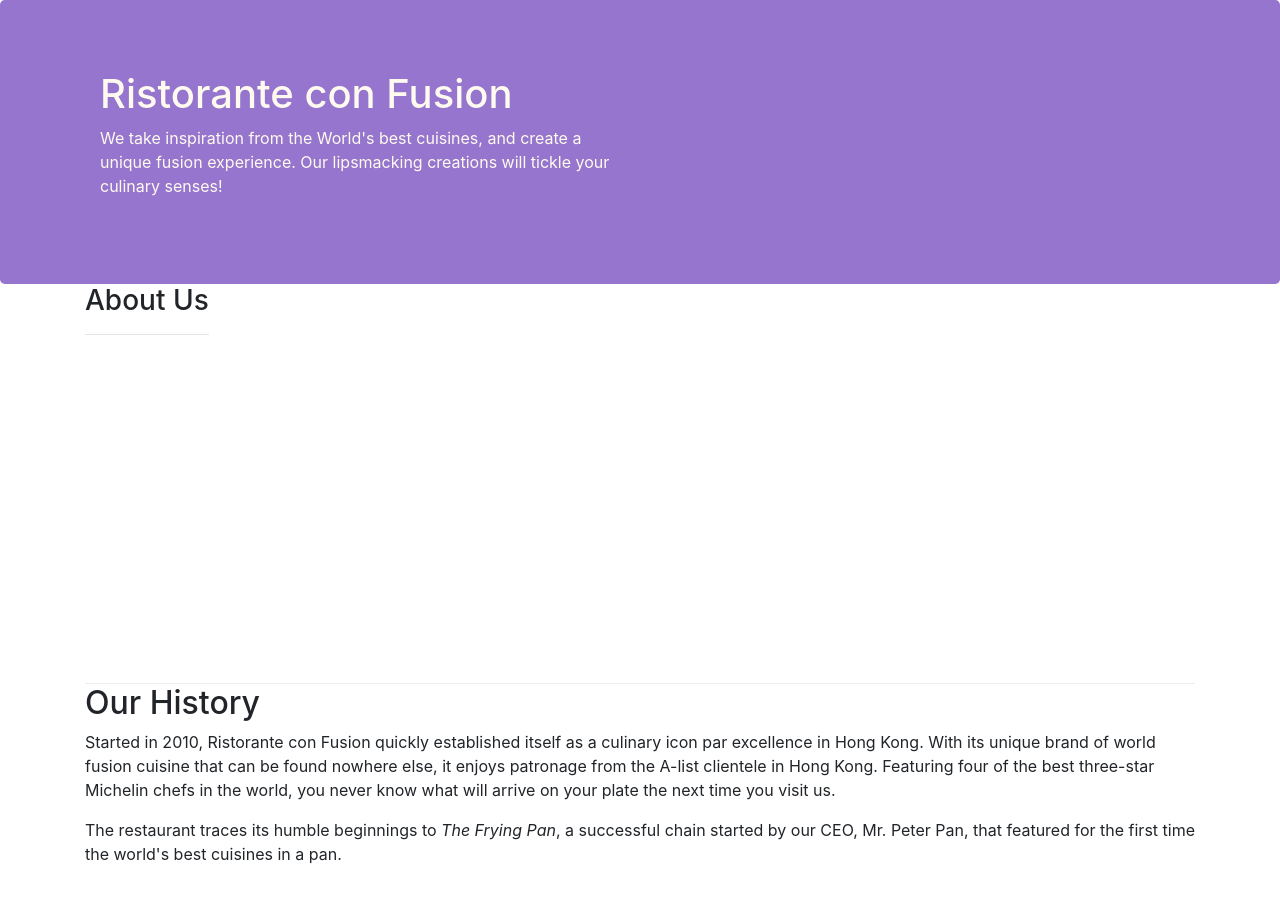
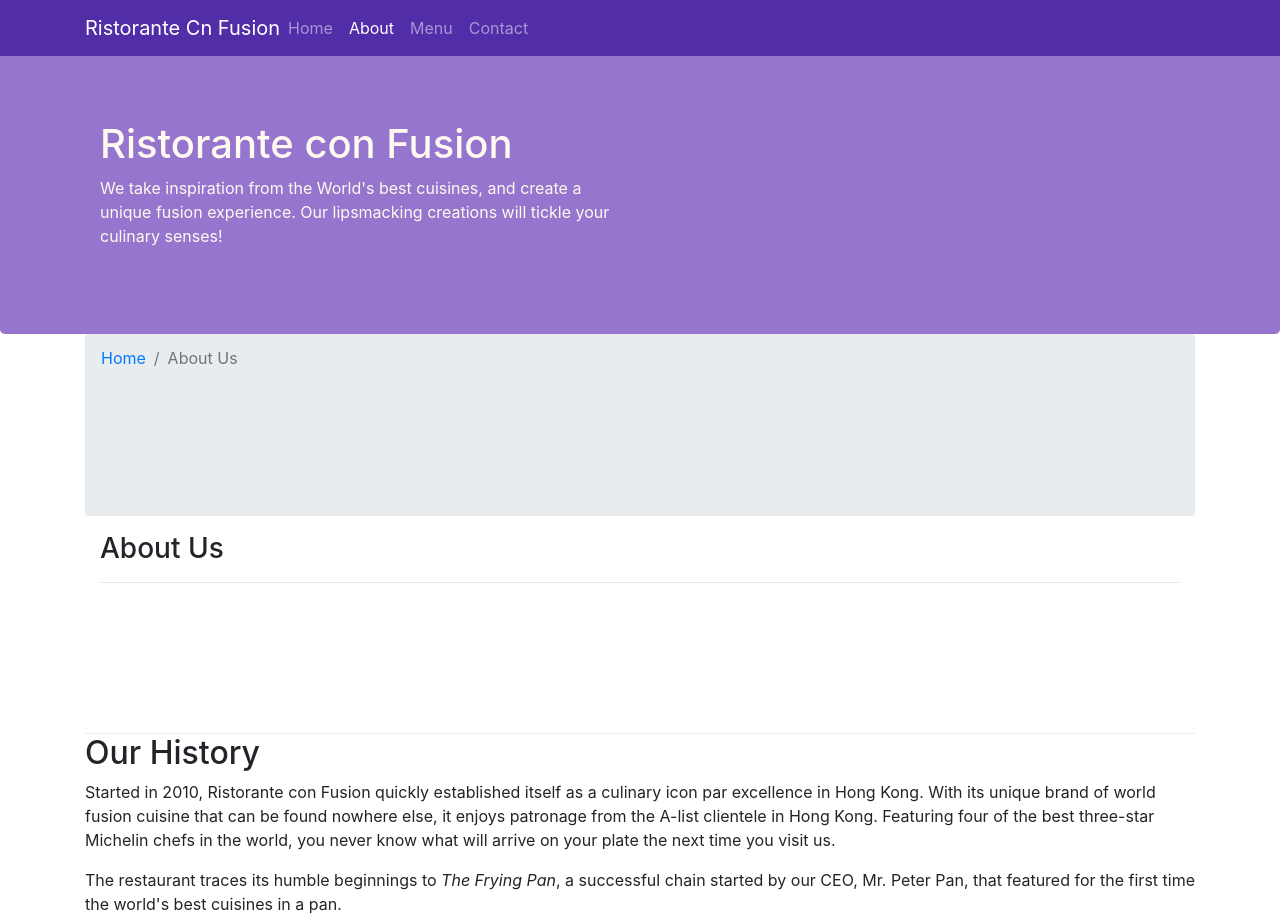
Before and after one commit to kambambindu/full_stack-coursera, a website: page aboutus.html in a window 1280 px wide. Shown: the top 919 px of the page. Drawn offline with nearby package versions, Linux system fonts and the light colour scheme.

Commit message:
navbar breadcrumb

```diff
--- a/aboutus.html
+++ b/aboutus.html
@@ -15,7 +15,22 @@
 </head>
 
 <body>
-
+    <nav class="navbar navbar-dark navbar-expand-sm fixed-top">
+        <div class="container">
+            <button class="navbar-toggler" type="button" data-toggle="collapse" data-target="#Navbar">
+                <span class="navbar-toggler-icon"></span>
+            </button>
+            <a class="navbar-brand mr-auto" href="./index.html">Ristorante Cn Fusion</a>
+            <div  class="collapse navbar-collapse" id="Navbar">
+                <ul class="navbar-nav mr-auto">
+                    <li class="nav-item"><a class= "nav-link "href="./index.html">Home</a></li>
+                    <li class="nav-item active"><a class= "nav-link" href="#">About</a></li>
+                    <li class="nav-item"><a class= "nav-link" href="#">Menu</a></li>
+                    <li class="nav-item"><a class= "nav-link" href="#">Contact</a></li>
+                </ul>
+            </div>
+        </div>
+    </nav>
     <header class="jumbotron">
         <div class="container">
             <div class="row row-header">
@@ -31,7 +46,11 @@
 
     <div class="container">
         <div class="row row-content">
-            <div>
+            <ol class="col-12 breadcrumb">
+                <li class="breadcrumb-item"><a href="./index.html">Home</a></li>
+                <li class="breadcrumb-item active">About Us</li>
+            </ol>
+            <div class="col-12">
                <h3>About Us</h3>
                <hr>
             </div>
@@ -70,7 +89,7 @@
                 <div class="col-4 offset-1 col-sm-2">
                     <h5>Links</h5>
                     <ul class="list-unstyled">
-                        <li><a href="#">Home</a></li>
+                        <li><a href="./index.html">Home</a></li>
                         <li><a href="#">About</a></li>
                         <li><a href="#">Menu</a></li>
                         <li><a href="#">Contact</a></li>
--- a/css/style.css
+++ b/css/style.css
@@ -28,3 +28,12 @@
     margin: 0px;
     color: #0f0f0f;
 }
+
+body{
+    padding: 50px 0px;
+    z-index: 0;
+}
+
+.navbar-dark{
+    background: #512da8;
+}
```
Also changed, not shown: index.html (+17 -2 lines).
